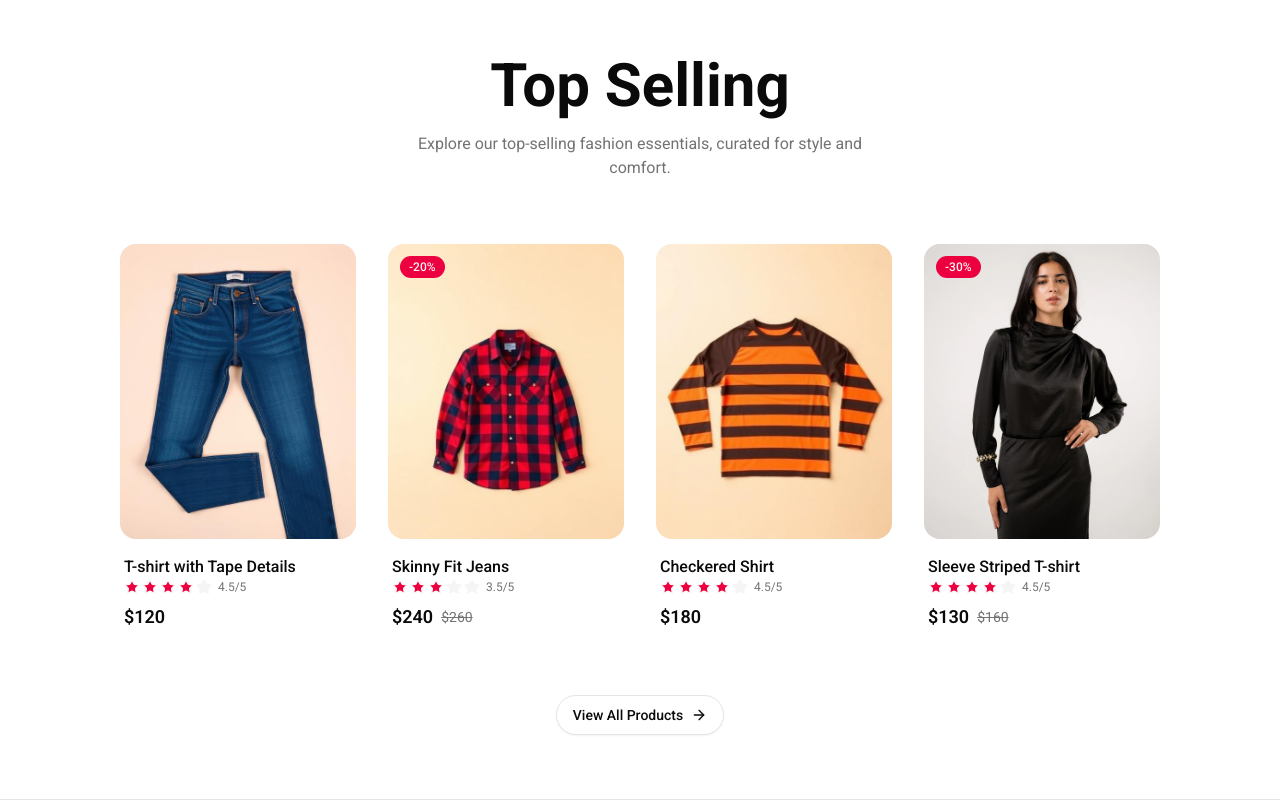
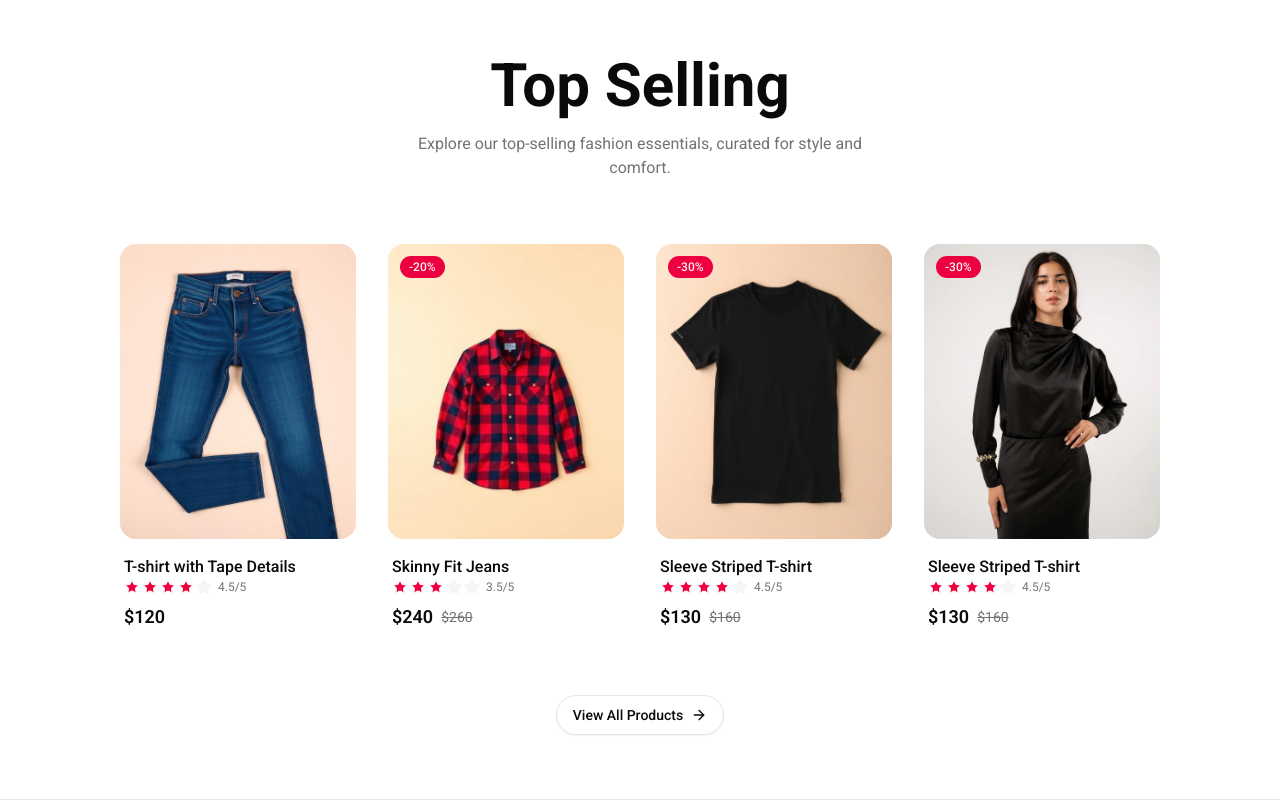
Before and after one commit to DeadCode-Dev/be-one-ecommerce, a Next.js app: page / in a window 1280 px wide. Shown: the part 1616-2416 px from the top of the page. Built offline with nearby package versions, Linux system fonts and the light colour scheme.

Commit message:
feat: import product data from JSON file

```diff
--- /dev/null
+++ b/public/data.json
@@ -0,0 +1,36 @@
+[
+  {
+    "id": 1,
+    "image": "/products/1.jpg",
+    "name": "T-shirt with Tape Details",
+    "price": 120,
+    "rating": 4.5
+  },
+  {
+    "id": 2,
+    "image": "/products/2.jpg",
+    "name": "Skinny Fit Jeans",
+    "price": 240,
+    "originalPrice": 260,
+    "rating": 3.5,
+    "discount": 20
+  },
+  {
+    "id": 4,
+    "image": "/products/4.jpg",
+    "name": "Sleeve Striped T-shirt",
+    "price": 130,
+    "originalPrice": 160,
+    "rating": 4.5,
+    "discount": 30
+  },
+  {
+    "id": 5,
+    "image": "/products/1.webp",
+    "name": "Sleeve Striped T-shirt",
+    "price": 130,
+    "originalPrice": 160,
+    "rating": 4.5,
+    "discount": 30
+  }
+]
--- a/src/components/new-arrivals.tsx
+++ b/src/components/new-arrivals.tsx
@@ -2,43 +2,7 @@
 import { ArrowRight } from 'lucide-react';
 import ProductCard from './product-card';
 import { Button } from './ui/button';
-
-const products = [
-  {
-    id: 1,
-    image: '/products/1.jpg',
-    name: 'T-shirt with Tape Details',
-    price: 120,
-    rating: 4.5,
-  },
-  {
-    id: 2,
-    image: '/products/2.jpg',
-    name: 'Skinny Fit Jeans',
-    price: 240,
-    originalPrice: 260,
-    rating: 3.5,
-    discount: 20,
-  },
-  {
-    id: 4,
-    image: '/products/4.jpg',
-    name: 'Sleeve Striped T-shirt',
-    price: 130,
-    originalPrice: 160,
-    rating: 4.5,
-    discount: 30,
-  },
-  {
-    id: 5,
-    image: '/products/1.webp',
-    name: 'Sleeve Striped T-shirt',
-    price: 130,
-    originalPrice: 160,
-    rating: 4.5,
-    discount: 30,
-  },
-];
+import products from '@public/data.json';
 
 const NewArrivals = () => {
   return (
--- a/src/components/similar-products.tsx
+++ b/src/components/similar-products.tsx
@@ -2,43 +2,7 @@
 import { ArrowRight } from 'lucide-react';
 import ProductCard from './product-card';
 import { Button } from './ui/button';
-
-const products = [
-  {
-    id: 1,
-    image: '/products/1.jpg',
-    name: 'T-shirt with Tape Details',
-    price: 120,
-    rating: 4.5,
-  },
-  {
-    id: 2,
-    image: '/products/2.jpg',
-    name: 'Skinny Fit Jeans',
-    price: 240,
-    originalPrice: 260,
-    rating: 3.5,
-    discount: 20,
-  },
-  {
-    id: 4,
-    image: '/products/4.jpg',
-    name: 'Sleeve Striped T-shirt',
-    price: 130,
-    originalPrice: 160,
-    rating: 4.5,
-    discount: 30,
-  },
-  {
-    id: 5,
-    image: '/products/1.webp',
-    name: 'Sleeve Striped T-shirt',
-    price: 130,
-    originalPrice: 160,
-    rating: 4.5,
-    discount: 30,
-  },
-];
+import products from '@public/data.json';
 
 const SimilarProducts = () => {
   return (
--- a/src/components/top-selling.tsx
+++ b/src/components/top-selling.tsx
@@ -2,41 +2,7 @@
 import { ArrowRight } from 'lucide-react';
 import ProductCard from './product-card';
 import { Button } from './ui/button';
-
-const products = [
-  {
-    id: 1,
-    image: '/products/1.jpg',
-    name: 'T-shirt with Tape Details',
-    price: 120,
-    rating: 4.5,
-  },
-  {
-    id: 2,
-    image: '/products/2.jpg',
-    name: 'Skinny Fit Jeans',
-    price: 240,
-    originalPrice: 260,
-    rating: 3.5,
-    discount: 20,
-  },
-  {
-    id: 3,
-    image: '/products/3.jpg',
-    name: 'Checkered Shirt',
-    price: 180,
-    rating: 4.5,
-  },
-  {
-    id: 5,
-    image: '/products/1.webp',
-    name: 'Sleeve Striped T-shirt',
-    price: 130,
-    originalPrice: 160,
-    rating: 4.5,
-    discount: 30,
-  },
-];
+import products from '@public/data.json';
 
 const TopSelling = () => {
   return (
--- a/tsconfig.json
+++ b/tsconfig.json
@@ -20,6 +20,7 @@
     ],
     "paths": {
       "@ui/*": ["./src/components/ui/*"],
+      "@public/*": ["./public/*"],
       "@components/*": ["./src/components/*"],
       "@/*": ["./src/*"]
     }
```
